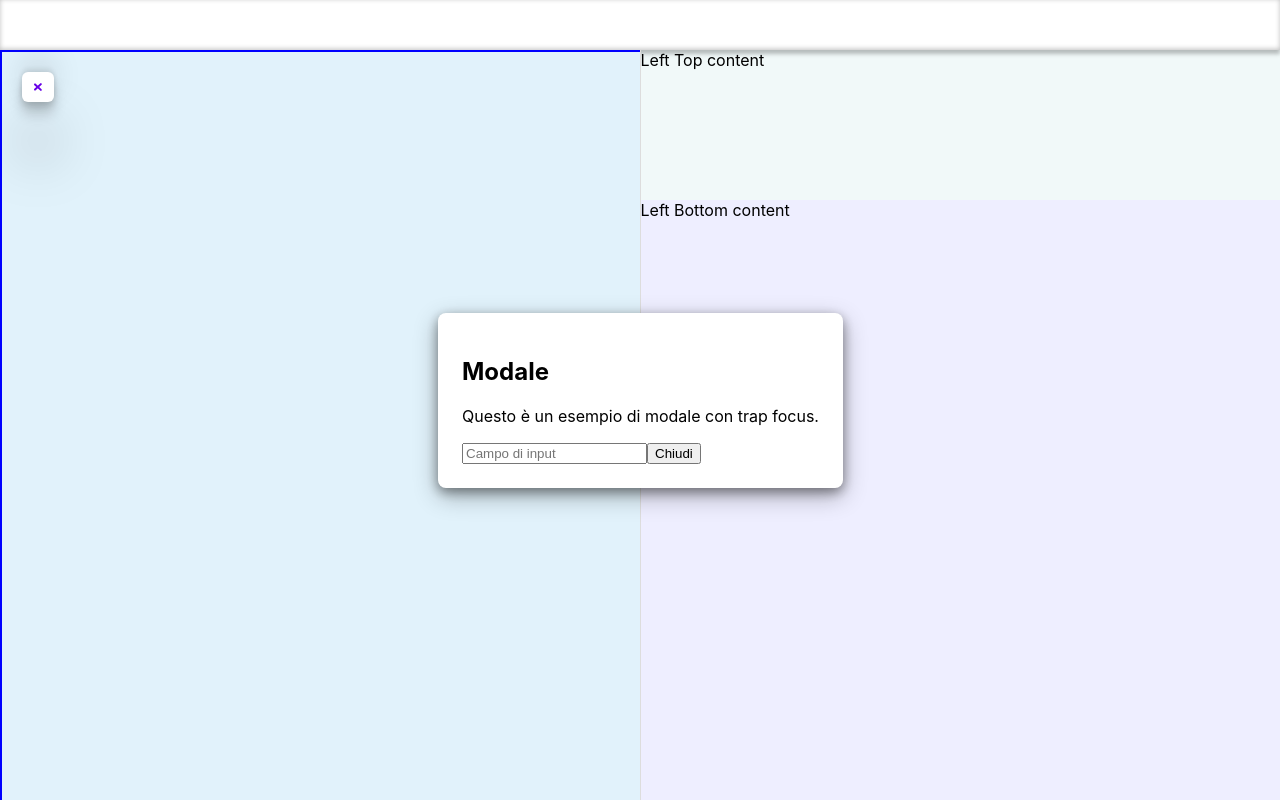
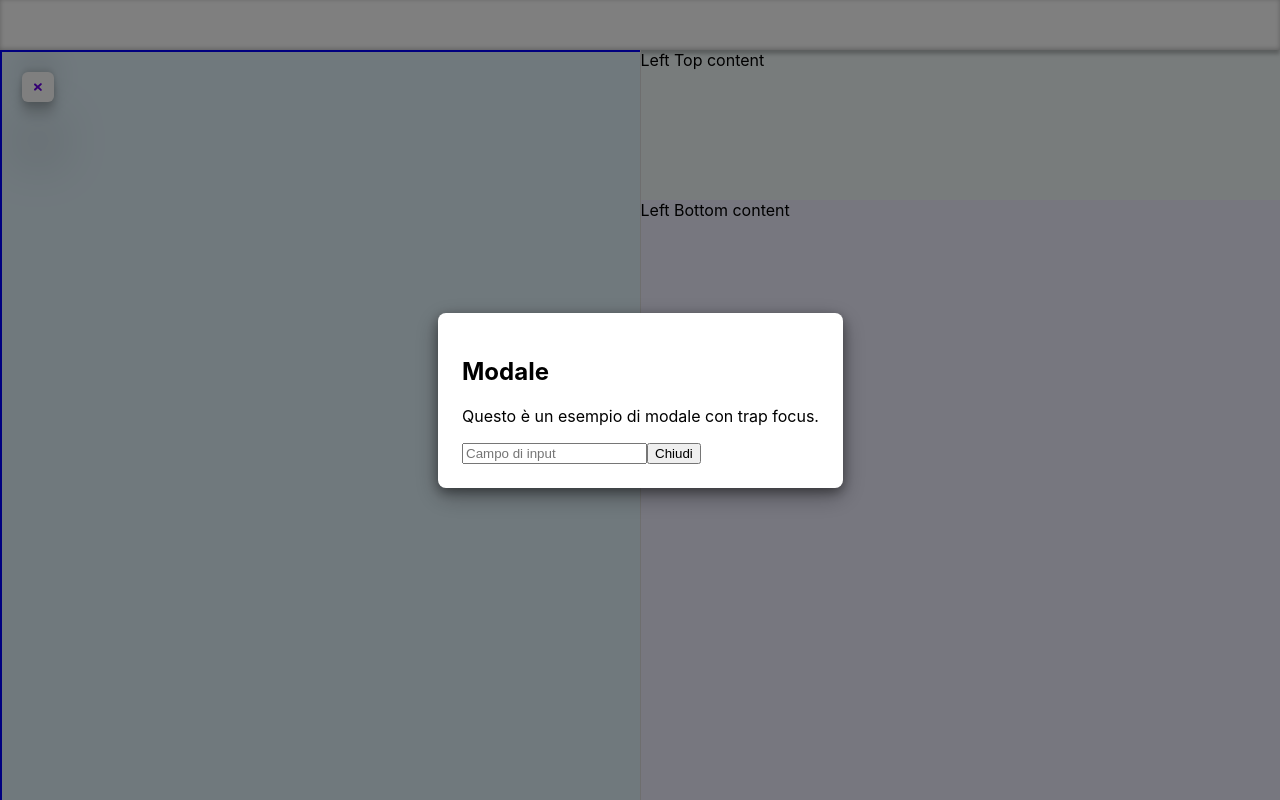
Before and after one commit to Tommaso-Zazzaretti/useReact, a React (Create React App) app: page / in a window 1280 px wide. Both pictures are taken after a click on the button 38 px from the left and 87 px from the top of the page. Built offline with nearby package versions, Linux system fonts and the light colour scheme.

Commit message:
fix bugs className

```diff
--- a/src/App.module.css
+++ b/src/App.module.css
@@ -33,51 +33,45 @@
 
 
 
-
-
-
-
-.backdrop.customBackdrop {
-    /* Disable default transitions value */
-    opacity: 1;
+.overlay {
     /* Custom Style */
-    background: rgba(255, 153, 0, 0.462);
+    opacity: 1 !important;
+    background: rgba(0, 0, 0, 0.0) !important;
+    z-index: 1000000000 !important;
 }
-.backdrop.customBackdrop.open {
-    /* Disable default transitions */
-    animation: unset;
+.overlayOpen {
+    /* Disable default keyframe */
+    animation: unset !important;
     /* Custom Style */
-    background: rgba(255, 0, 0, 0.2);
-    transition: background ease-in-out; /* Mantiene il fade */
+    background: rgba(0, 0, 0, 1.0) !important;
+    transition: background 1000ms ease-in-out !important;
 }
-.backdrop.customBackdrop.close {
-    /* Disable default transitions */
-    animation: unset;
+.overlayClose {
+    /* Disable default keyframe */
+    animation: unset !important;
     /* Custom Style */
-    background: rgba(255, 153, 0, 0.462);
-    transition: background ease-in-out; /* Mantiene il fade */
+    background: rgba(0, 0, 0, 0.0) !important;
+    transition: background 1000ms ease-in-out !important;
 }
 
 
-
-
-.modal.customModal {
-    /* Disable default transitions */
-    opacity: 1;
-    transform: scale(1.0);
+.modal {
     /* Custom Style */
-    background: rgba(0, 0, 250, 0.8);
+    opacity: 0.0 !important;
+    transform: scale(1.0) !important;
+    background: rgba(255, 255, 255, 1) !important;
 }
-.modal.customModal.open {
-    /* Disable default transitions */
-    animation: unset;
+.modalOpen {
+    /* Disable default keyframe */
+    animation: unset !important;
     /* Custom Style */
-    background: rgba( 0, 200, 0, 0.5);
+    opacity: 1 !important;
+    transition: opacity 1000ms ease-in-out !important;
 }
-.modal.customModal.close {
-    /* Disable default transitions */
-    animation: unset;
+.modalClose {
+    /* Disable default keyframe */
+    animation: unset !important;
     /* Custom Style */
-    background: rgba(0, 0, 250, 0.8);
-    transition: background-color ease-in-out;
+    opacity: 0.0 !important;
+    transition: opacity 1000ms ease-in-out !important;
 }
--- a/src/App.tsx
+++ b/src/App.tsx
@@ -13,10 +13,22 @@ const App:React.FC<{}> = () => {
     scrollerRef.scrollTo({top,left});
   }, []);
 
-
   return (<Fragment>
     <Navbar/>
-    <Modal open={open} closeDelay={300} portalTo={document.body} onClose={(reason)=>{setOpen(false);}}>
+    <Modal
+      open={open}
+      // className={{
+      //   open: `${css.modal} ${css.modalOpen}`,
+      //   close:`${css.modal} ${css.modalClose}`,
+      // }}
+      // closeDelay={1000}
+      portalTo={document.body}
+      // overlayProps={{className: {
+      //   open: `${css.overlay} ${css.overlayOpen}`,
+      //   close:`${css.overlay} ${css.overlayClose}`,
+      // }}}
+      onClose={(reason)=>{setOpen(false);}}
+    >
       <h2>Modale</h2>
       <p>Questo è un esempio di modale con trap focus.</p>
       <input type="text" placeholder="Campo di input" />
--- a/src/components/Modal/Modal.module.css
+++ b/src/components/Modal/Modal.module.css
@@ -9,7 +9,7 @@
 
 /* First Render Overlay */
 .overlay {
-    position: fixed;
+    position: absolute;
     top: 0;
     left: 0;
     width: 100vw;
@@ -17,21 +17,18 @@
     display: flex;
     align-items: center;
     justify-content: center;
-    background: rgba(0, 0, 0, 0);
-}
-/* Active Overlay */
-.modalOverlay {
     z-index: 10000;
+    background: rgba(0, 0, 0, 0.5);
     /* Default Close Properties */
     opacity: 0;
 }
 /* Open Overlay */
-.modalOverlay.open {
-    animation: fadeInOverlay ease-in-out forwards; /* msec is a prop */
+.overlayOpen {
+    animation: fadeInOverlay 300ms ease-in-out forwards; /* msec is a prop */
 }
 /* Close Overlay */
-.modalOverlay.close {
-    animation: fadeOutOverlay ease-in-out forwards; /* msec is a prop */
+.overlayClose {
+    animation: fadeOutOverlay 300ms ease-in-out forwards; /* msec is a prop */
 }
 /* Keyframes Overlay */
 @keyframes fadeInOverlay  {
@@ -41,14 +38,10 @@
     from { opacity: 1; } to { opacity: 0; }
 }
 
-
 /* First Render Content */
-.content {
+.modal {
     width: auto;
     height: auto;
-}
-/* Active Content */
-.modalContent {
     max-width: 100vw;
     max-height: 100vh;
     padding: 24px;
@@ -63,19 +56,17 @@
     background: white;
 }
 /* Open Content */
-.modalContent.open {
-    animation: fadeInContent ease-in-out forwards; /* msec is a prop */
+.modalOpen {
+    animation: fadeInContent 300ms ease-in-out forwards; /* msec is a prop */
 }
 /* Close Content */
-.modalContent.close {
-    animation: fadeOutContent ease-in-out forwards; /* msec is a prop */
+.modalClose {
+    animation: fadeOutContent 300ms ease-in-out forwards; /* msec is a prop */
 }
 /* Keyframes Content */
 @keyframes fadeInContent {
-    from { opacity: 0; transform:  scale(0.7); }
-    to   { opacity: 1; transform:  scale(1.0); }
+    from { opacity: 0; transform: scale(0.7); } to { opacity: 1; transform: scale(1.0); }
 }
 @keyframes fadeOutContent {
-    from { opacity: 1; transform: scale(1.0); }
-    to   { opacity: 0; transform: scale(0.7); }
+    from { opacity: 1; transform: scale(1.0); } to { opacity: 0; transform: scale(0.7); }
 }
--- a/src/components/Modal/Modal.tsx
+++ b/src/components/Modal/Modal.tsx
@@ -3,8 +3,9 @@ import { FocusUtils } from '../../utils/Focus';
 import css from './Modal.module.css';
 import React from "react";
 
-export type IModalProps = Omit<React.HTMLAttributes<HTMLDivElement|null>,'children'> & {
+export type IModalProps = Omit<React.HTMLAttributes<HTMLDivElement|null>,'children'|'className'> & {
     children: Array<React.ReactElement<unknown,string|React.JSXElementConstructor<unknown>>>
+    className?: {open: string, close: string}
     open: boolean;
     portalTo?: Element|DocumentFragment,
     overlayProps?: IOverlayProps
@@ -12,13 +13,13 @@ export type IModalProps = Omit<React.HTMLAttributes<HTMLDivElement|null>,'childr
     onClose: (reason:'escape'|'overlayClick') => void;
 }
 
-export type IOverlayProps = Omit<React.HTMLAttributes<HTMLDivElement|null>,'children'> & {
-
+export type IOverlayProps = Omit<React.HTMLAttributes<HTMLDivElement|null>,'children'|'className'> & {
+    className?: {open: string, close: string}
 }
 
 export const Modal:React.ForwardRefExoticComponent<IModalProps & React.RefAttributes<HTMLDivElement|null>> = React.forwardRef<HTMLDivElement|null,IModalProps>((props:IModalProps,ref:React.ForwardedRef<HTMLDivElement|null>) => {
 
-    const { open, closeDelay, onClose, children, portalTo, overlayProps, ...contentProps } = props;
+    const { open, closeDelay, onClose, children, portalTo, overlayProps, ...modalBxProps } = props;
 
     // Active state to handle transient states during css transitions
     const [active, setActive] = React.useState<boolean>(open);
@@ -38,15 +39,15 @@ export const Modal:React.ForwardRefExoticComponent<IModalProps & React.RefAttrib
     const isAnimate = React.useRef<boolean>(false);
     React.useEffect(()=>{
         let timer:NodeJS.Timer|undefined = undefined;
-        const MSEC = closeDelay === undefined ? 0 : Math.max(0,closeDelay);
+        const MSEC = closeDelay === undefined ? 300 : Math.max(0,closeDelay);
         if (open) {
             setActive(true); // Overlay active before animationStart
             isAnimate.current=true;
-            timer = setTimeout(() => {isAnimate.current=false;},MSEC ?? 0);
+            timer = setTimeout(() => {isAnimate.current=false;},MSEC);
 
         } else {
             isAnimate.current=true;
-            timer = setTimeout(() => {isAnimate.current=false; setActive(false); },MSEC ?? 0); // Overlay notActive after animationEnd
+            timer = setTimeout(() => {isAnimate.current=false; setActive(false); },MSEC); // Overlay notActive after animationEnd
         }
         return () => {
             clearTimeout(timer);
@@ -188,21 +189,23 @@ export const Modal:React.ForwardRefExoticComponent<IModalProps & React.RefAttrib
         onClose('overlayClick');
     },[onClose,overlayProps])
 
-    // Controlled Styles
-    const controlledStyles = React.useMemo<React.CSSProperties>(()=>{
-        return (closeDelay===undefined || closeDelay<=0) ? {} :{ animationDuration: `${closeDelay ?? 0}ms`, transitionDuration: `${closeDelay ?? 0}ms`}
-    },[closeDelay]);
+    const overlayClass = `${css.overlay} ${(!active ? '' : open
+        ? `${css.overlayOpen} ${overlayProps?.className?.open ?? ''}`
+        : `${css.overlayClose} ${overlayProps?.className?.close ?? ''}`)
+    }`;
 
-    const overlayClass = `${css.overlay} ${css.modalOverlay} ${open ? css.open : css.close} ${overlayProps?.className ?? ''}`
-    const contentClass = `${css.content} ${css.modalContent} ${open ? css.open : css.close} ${contentProps?.className ?? ''}`
+    const modalClass = `${css.modal} ${(!active ? '' : open
+        ? `${css.modalOpen} ${modalBxProps?.className?.open ?? ''}`
+        : `${css.modalClose} ${modalBxProps?.className?.close ?? ''}`)
+    }`;
 
     const modal = (
         <React.Fragment>
-            {active &&
+            {(active || open) &&
                 <React.Fragment>
                     <div ref={sentinel1} tabIndex={active ? 0 : -1} className={css.tabFocusSentinel} />
-                        <div ref={overlay} {...overlayProps} className={overlayClass} style={{...overlayProps?.style, ...controlledStyles}} role="dialog" aria-modal="true" tabIndex={-1} onClick={onOverlayClickEventHandler}>
-                            <div ref={content} {...contentProps} className={contentClass} style={{...contentProps?.style, ...controlledStyles}} tabIndex={-1}>
+                        <div ref={overlay} {...overlayProps} className={overlayClass} role="dialog" aria-modal="true" tabIndex={-1} onClick={onOverlayClickEventHandler}>
+                            <div ref={content} {...modalBxProps} className={modalClass} tabIndex={-1}>
                                 {props.children}
                             </div>
                         </div>
--- a/src/components/Modal/examples/Modal.example.module.css
+++ b/src/components/Modal/examples/Modal.example.module.css
@@ -1,4 +1,44 @@
-.modalContent {
-    width: 120px !important;
-    height: 70px !important;
+.overlay {
+    /* Custom Style */
+    opacity: 1 !important;
+    background: rgba(0, 0, 0, 0.0) !important;
+    z-index: 1000000000 !important;
 }
+.overlayOpen {
+    /* Disable default keyframe */
+    animation: unset !important;
+    /* Custom Style */
+    background: rgba(0, 0, 0, 1.0) !important;
+    transition: background 1000ms ease-in-out !important;
+}
+.overlayClose {
+    /* Disable default keyframe */
+    animation: unset !important;
+    /* Custom Style */
+    background: rgba(0, 0, 0, 0.0) !important;
+    transition: background 1000ms ease-in-out !important;
+}
+
+
+.modal {
+    /* Custom Style */
+    opacity: 0.0 !important;
+    transform: scale(1.0) !important;
+    background: rgba(255, 255, 255, 1) !important;
+    min-width:  600px !important;
+    min-height: 300px !important;
+}
+.modalOpen {
+    /* Disable default keyframe */
+    animation: unset !important;
+    /* Custom Style */
+    opacity: 1 !important;
+    transition: opacity 1000ms ease-in-out !important;
+}
+.modalClose {
+    /* Disable default keyframe */
+    animation: unset !important;
+    /* Custom Style */
+    opacity: 0.0 !important;
+    transition: opacity 1000ms ease-in-out !important;
+}
```
Also changed, not shown: src/components/Modal/examples/Modal.example.tsx (+14 -1 lines).
